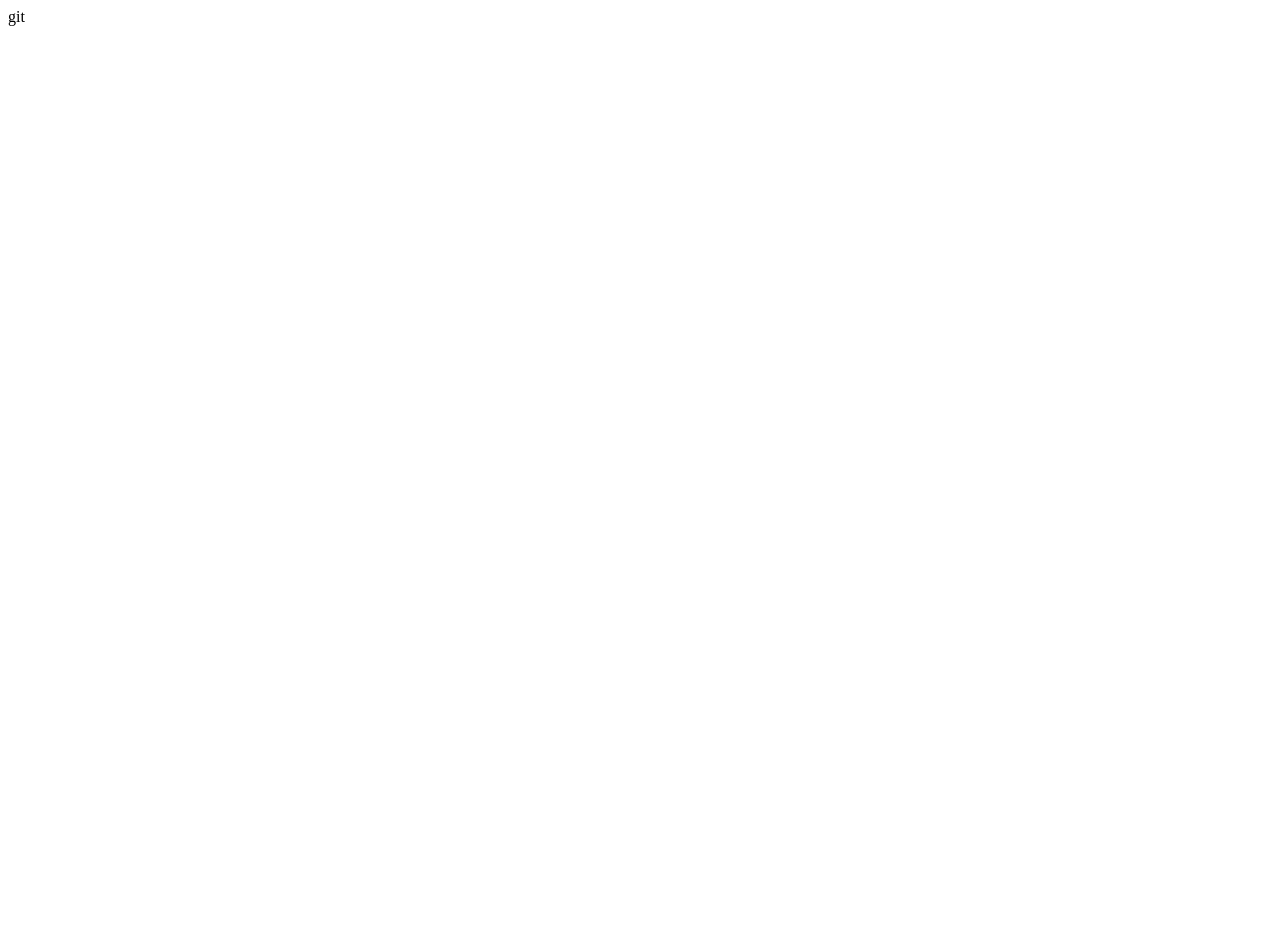
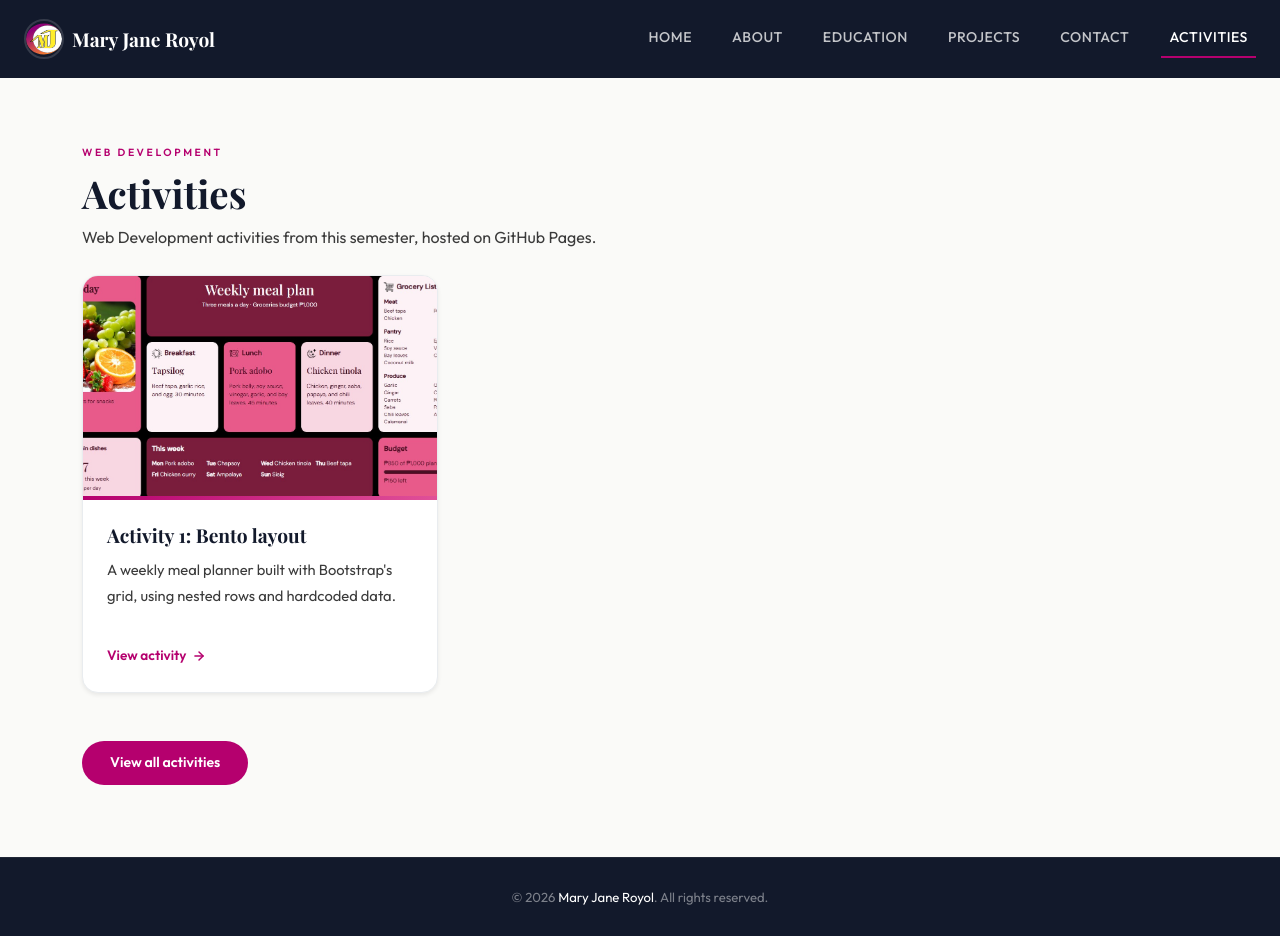
Before and after one commit to skibijy/skibijy.github.io, a plain HTML site: page activities.html in a window 1280 px wide. Before the commit the page ends 800 px from the top, so only its background shows below. Drawn offline with nearby package versions, Linux system fonts and the light colour scheme; a web font is replaced by a local one.

Commit message:
added new page

```diff
--- a/activities.html
+++ b/activities.html
@@ -1 +1,95 @@
-git
+<!doctype html>
+<html lang="en">
+<head>
+  <meta charset="utf-8">
+  <meta name="viewport" content="width=device-width, initial-scale=1">
+  <title>Activities — Mary Jane Royol</title>
+  <link rel="icon" href="assets/img/Logome.svg">
+  <link href="https://cdn.jsdelivr.net/npm/bootstrap@5.3.8/dist/css/bootstrap.min.css" rel="stylesheet"
+    integrity="sha384-sRIl4kxILFvY47J16cr9ZwB07vP4J8+LH7qKQnuqkuIAvNWLzeN8tE5YBujZqJLB" crossorigin="anonymous">
+  <link href="https://fonts.googleapis.com/css2?family=Playfair+Display:ital,wght@0,700;1,400&family=Outfit:wght@300;400;500;600;700&display=swap"
+    rel="stylesheet">
+  <link rel="stylesheet" href="assets/css/style.css">
+</head>
+<body>
+
+  <nav class="navbar navbar-expand-lg fixed-top" id="mainNav">
+    <div class="container-fluid px-4">
+      <a class="navbar-brand d-flex align-items-center gap-2" href="index.html">
+        <img src="assets/img/Logome.svg" width="40" height="40" alt="Logo" class="logo">
+        <span class="portfolio-name">Mary Jane Royol</span>
+      </a>
+      <button class="navbar-toggler border-0" type="button" data-bs-toggle="collapse" data-bs-target="#navMenu"
+        aria-controls="navMenu" aria-expanded="false" aria-label="Toggle navigation">
+        <span class="navbar-toggler-icon"></span>
+      </button>
+      <div class="collapse navbar-collapse justify-content-end" id="navMenu">
+        <ul class="navbar-nav gap-4">
+          <li class="nav-item"><a class="nav-link" href="index.html">Home</a></li>
+          <li class="nav-item"><a class="nav-link" href="about.html">About</a></li>
+          <li class="nav-item"><a class="nav-link" href="education.html">Education</a></li>
+          <li class="nav-item"><a class="nav-link" href="projects.html">Projects</a></li>
+          <li class="nav-item"><a class="nav-link" href="contact.html">Contact</a></li>
+          <li class="nav-item"><a class="nav-link active" href="activities.html">Activities</a></li>
+        </ul>
+      </div>
+    </div>
+  </nav>
+
+  <section class="pb-5" id="activities" style="padding-top: 120px;">
+    <div class="container py-4">
+
+      <p class="section-label">Web Development</p>
+      <h2 class="section-title">Activities</h2>
+      <div class="section-header-divider"></div>
+      <p class="mb-4">Web Development activities from this semester, hosted on GitHub Pages.</p>
+
+      <div class="row g-4">
+
+        <div class="col-lg-4 col-md-6">
+          <div class="bg-white rounded-4 border border-light-subtle shadow-sm h-100 overflow-hidden d-flex flex-column">
+            <img src="assets/img/bento_layout.jpg" alt="Weekly meal plan bento layout"
+              class="w-100" style="height: 220px; object-fit: cover;">
+            <div class="card-accent-bar"></div>
+            <div class="p-4 d-flex flex-column flex-grow-1">
+              <h3 class="card-title">Activity 1: Bento layout</h3>
+              <p class="card-text flex-grow-1">A weekly meal planner built with Bootstrap's grid, using nested rows and hardcoded data.</p>
+              <a href="https://skibijy.github.io/acad_activities/bento_layout/" class="card-link">
+                View activity
+                <svg viewBox="0 0 24 24"><line x1="5" y1="12" x2="19" y2="12"/><polyline points="12 5 19 12 12 19"/></svg>
+              </a>
+            </div>
+          </div>
+        </div>
+
+        <!-- later activities: copy the col-lg-4 col-md-6 block above -->
+
+      </div>
+
+      <div class="mt-5">
+        <a href="https://skibijy.github.io/acad_activities/" class="btn-primary-custom">View all activities</a>
+      </div>
+
+    </div>
+  </section>
+
+  <footer>
+    &copy; 2026 <span>Mary Jane Royol</span>. All rights reserved.
+  </footer>
+
+  <script src="https://cdn.jsdelivr.net/npm/bootstrap@5.3.8/dist/js/bootstrap.bundle.min.js"
+    integrity="sha384-FKyoEForCGlyvwx9Hj09JcYn3nv7wiPVlz7YYwJrWVcXK/BmnVDxM+D2scQbITxI"
+    crossorigin="anonymous"></script>
+  <script>
+    var nav = document.getElementById('mainNav');
+    window.addEventListener('scroll', function() {
+      if (window.scrollY > 40) {
+        nav.classList.add('scrolled');
+      } else {
+        nav.classList.remove('scrolled');
+      }
+    });
+  </script>
+
+</body>
+</html>
```
Also changed, not shown: about.html (+1 -0 lines), contact.html (+1 -0 lines), education.html (+1 -0 lines), projects.html (+1 -0 lines), assets/img/bento_layout.jpg (added).
